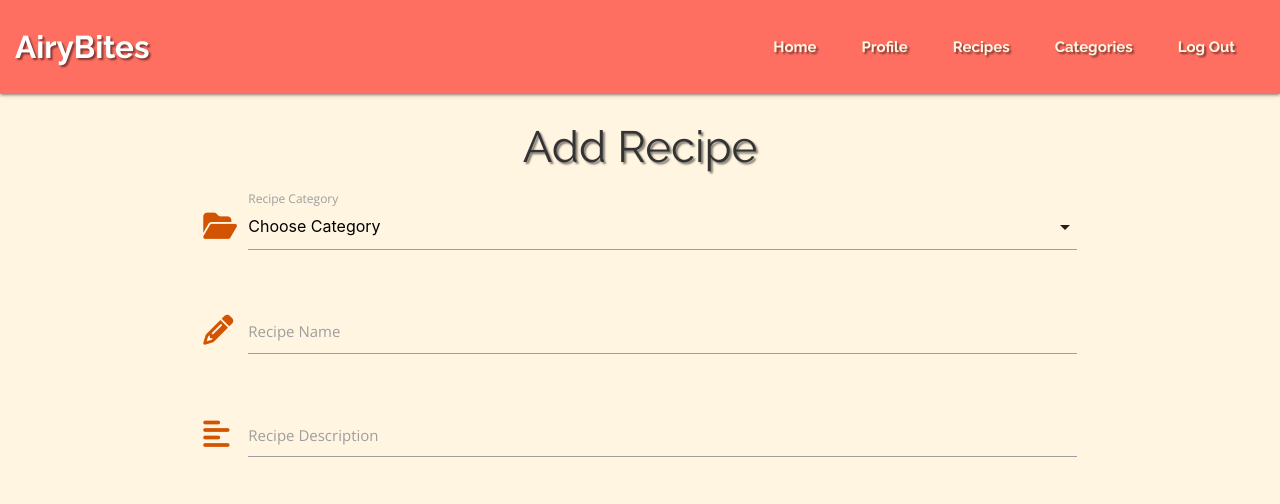
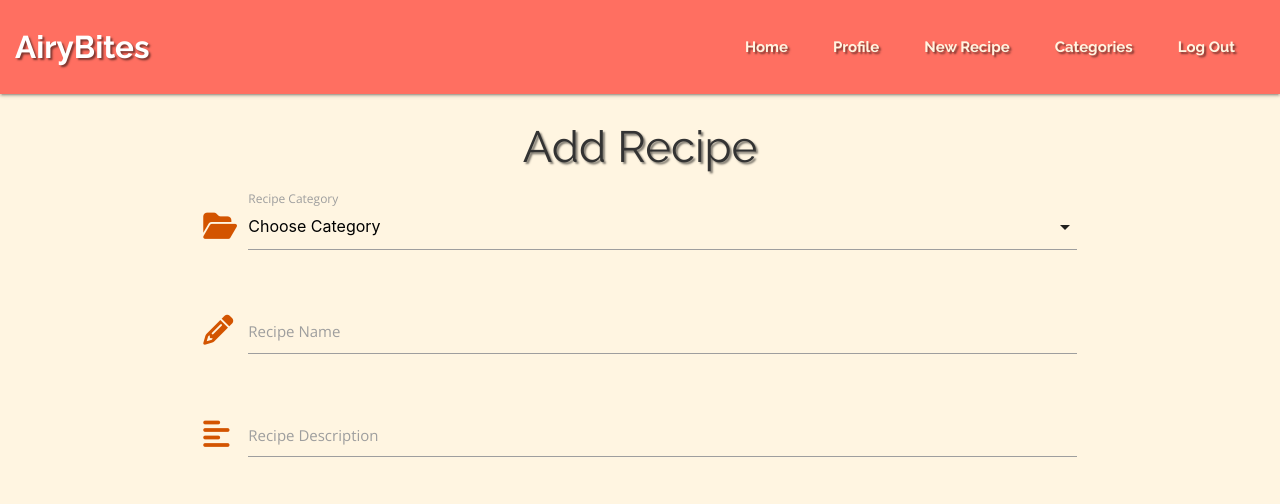
Before and after one commit to TaherCCG/airybitesrecipes, a Flask app: page /add_recipe in a window 1280 px wide. Shown: the top 504 px of the page. Run offline with Flask 3, Linux system fonts and the light colour scheme; the visitor is signed in with stand-in values (Sample User, id 1); data that the repository does not hold is empty; some libraries are stand-ins or nearby versions.

Commit message:
Update: add_recipe navigation links

```diff
--- a/templates/base.html
+++ b/templates/base.html
@@ -36,7 +36,7 @@
                     <li><a href="{{ url_for('get_recipes') }}">Home</a></li>
                     {% if session.user %}
                         <li><a href="{{ url_for('profile', username=session['user'] ) }}">Profile</a></li>
-                        <li><a href="#">Recipes</a></li>
+                        <li><a href="{{ url_for('add_recipe') }}">New Recipe</a></li>
                         <li><a href="#">Categories</a></li>
                         <li><a href="{{ url_for('logout') }}">Log Out</a></li>
                     {% else %}
@@ -52,7 +52,7 @@
             <li><a href="{{ url_for('get_recipes') }}">Home</a></li>
             {% if session.user %}
                 <li><a href="{{ url_for('profile', username=session['user'] ) }}">Profile</a></li>
-                <li><a href="#">Recipes</a></li>
+                <li><a href="{{ url_for('add_recipe') }}">New Recipe</a></li>
                 <li><a href="#">Categories</a></li>
                 <li><a href="{{ url_for('logout') }}">Log Out</a></li>
             {% else %}
```
